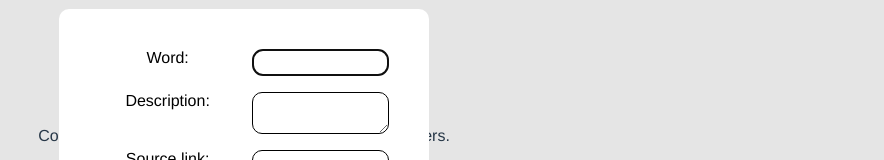
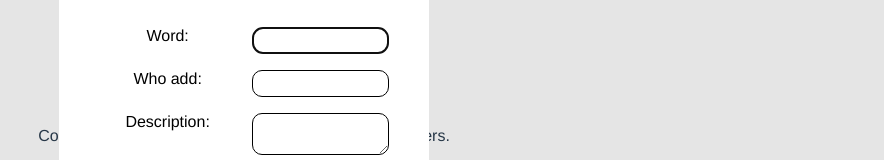
Before and after one commit to Junkiez/DICTIONARY, a Vue app: page / in a window 1280 px wide. Both pictures are taken after typing "Sample" into the empty fields and a click on the button "Add own word +". Shown: the part 267-427 px from the top of the page, without its empty margins (396-1280 px from the left). Built offline with nearby package versions, Linux system fonts and the light colour scheme; no server answers.

Commit message:
Update App.vue

```diff
--- a/src/App.vue
+++ b/src/App.vue
@@ -6,6 +6,8 @@
     <form action="api/add" method="POST" >
       <label for="favAnimal">Word:</label>
       <input :value="word" @input="word = $event.target.value" type="text" name="word">
+      <label for="favAnimal">Who add:</label>
+      <input :value="who" @input="word = $event.target.value" type="text" name="who">
       <label for="favAnimal">Description:</label>
       <textarea :value="meaning" @input="meaning = $event.target.value" type="text" name="meaning"></textarea>
       <label for="favAnimal">Source link:</label>
@@ -28,6 +30,7 @@ export default {
     word: "",
     meaning: "",
     ulinks: "",
+    who: "",
   }},
   methods: {
     add() {
@@ -37,14 +40,16 @@ export default {
       this.word = "";
       this.meaning = "";
       this.ulinks = "";
+      this.who = "";
       document.getElementById("addWord").close();
     },
     send() {
       var xhttp = new XMLHttpRequest();
       let dat = new FormData();
       dat.append("word", this.word);
-      dat.append("word", this.meaning);
-      dat.append("word", [this.ulinks]);
+      dat.append("who", this.who);
+      dat.append("meaning", this.meaning);
+      dat.append("links", [this.ulinks]);
       xhttp.onreadystatechange = function() {
         if (this.readyState == 4 && this.status == 200) {
           this.word = "";
```
